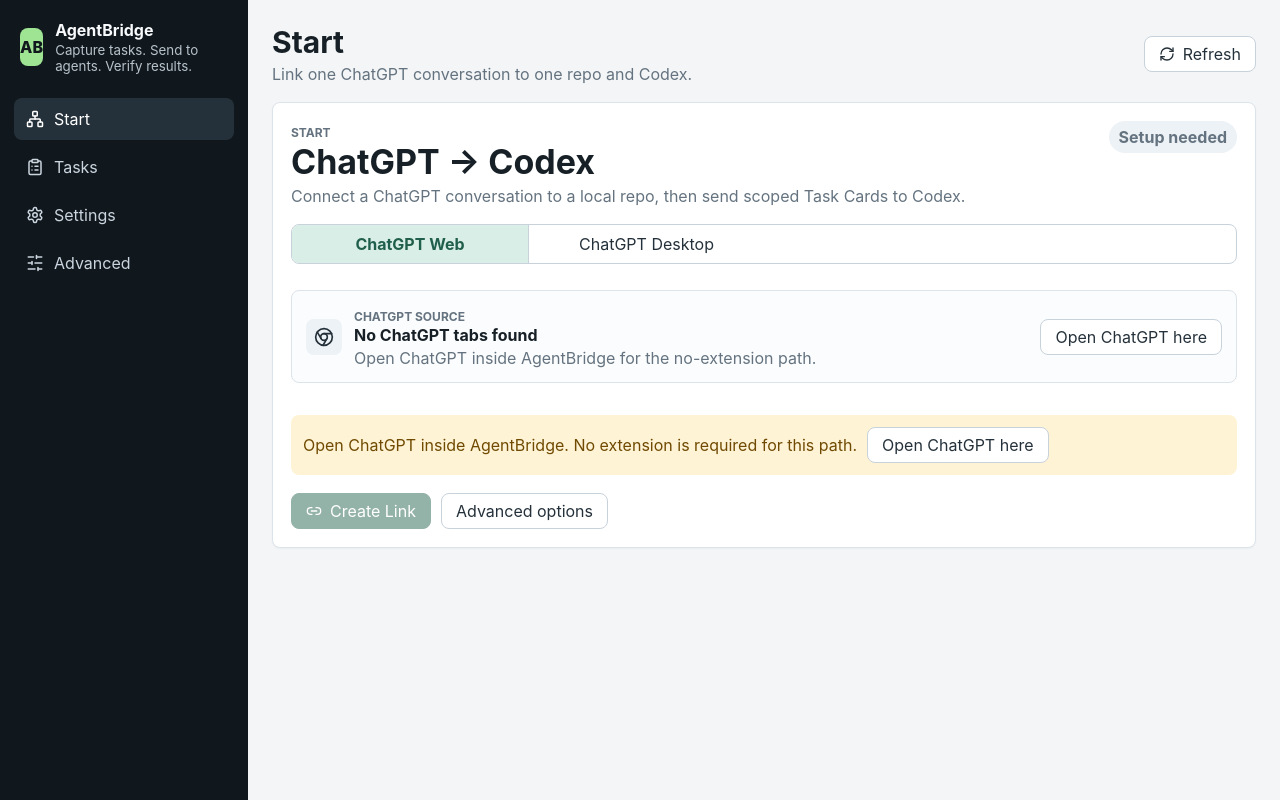
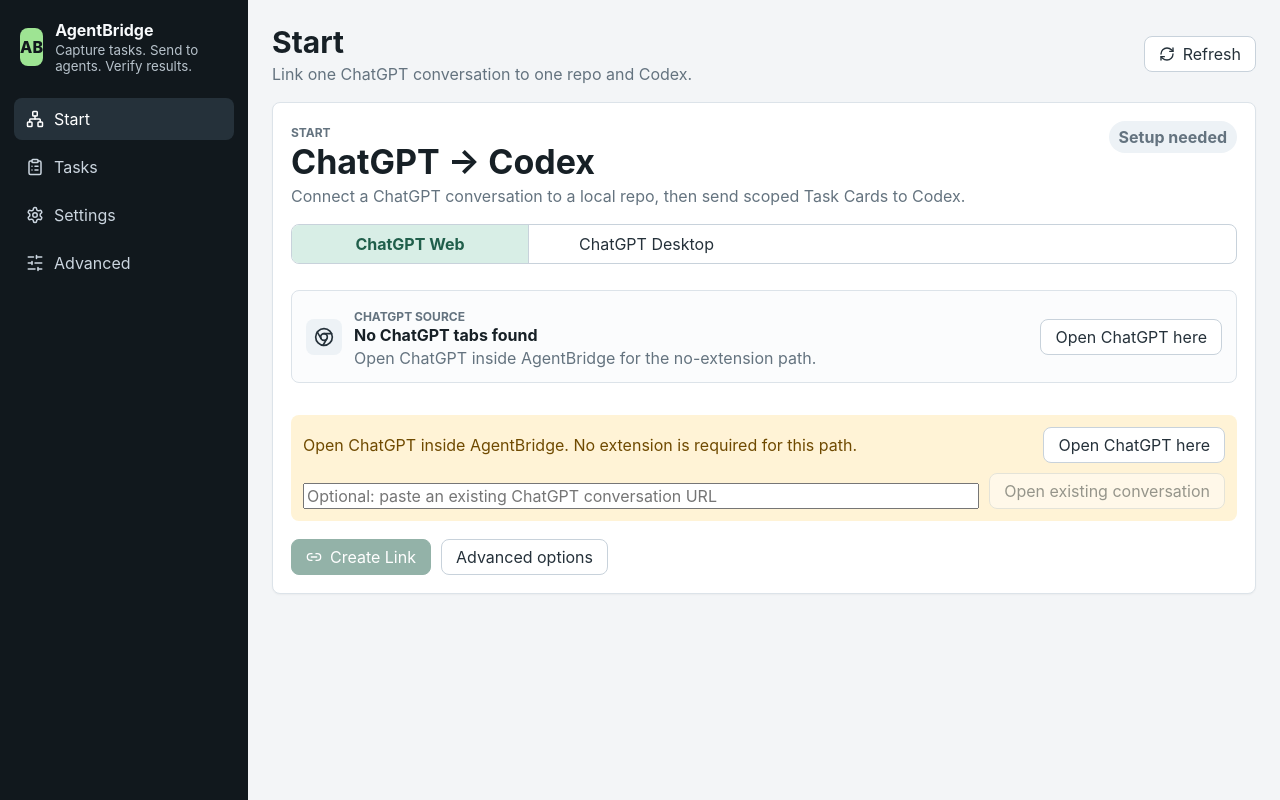
Before and after one commit to armanewy/agent-bridge, a React (Vite) app in the folder apps/desktop/: page / in a window 1280 px wide. Built offline with nearby package versions, Linux system fonts and the light colour scheme.

Commit message:
fix(desktop): support existing ChatGPT web sessions

```diff
--- a/apps/desktop/src/components/start/StartPage.tsx
+++ b/apps/desktop/src/components/start/StartPage.tsx
@@ -23,11 +23,13 @@
   selectedTargetComponentId?: string | undefined;
   selectedCodexThreadId?: string | undefined;
   manualCodexThreadId: string;
+  embeddedChatGptUrl: string;
   chatGptSourceMode: "chrome" | "desktop";
   linkError?: string | undefined;
   targetError?: string | undefined;
   onSelectCodexThread(threadId?: string): void;
   onManualCodexThreadIdChange(value: string): void;
+  onEmbeddedChatGptUrlChange(value: string): void;
   onChatGptSourceModeChange(mode: "chrome" | "desktop"): void;
   onSaveManualCodexThread(): void;
   onChooseRepo(): void;
@@ -37,7 +39,7 @@
   onOpenAdvanced(): void;
   onOpenSettings(): void;
   onProbeDesktopApps(): void;
-  onOpenEmbeddedChatGpt(): void;
+  onOpenEmbeddedChatGpt(url?: string): void;
   onCaptureEmbeddedChatGptSelection(): void;
   onConnectChrome(): void;
   onCheckChromeConnection(): void;
@@ -56,11 +58,13 @@
   selectedTargetComponentId,
   selectedCodexThreadId,
   manualCodexThreadId,
+  embeddedChatGptUrl,
   chatGptSourceMode,
   linkError,
   targetError,
   onSelectCodexThread,
   onManualCodexThreadIdChange,
+  onEmbeddedChatGptUrlChange,
   onChatGptSourceModeChange,
   onSaveManualCodexThread,
   onChooseRepo,
@@ -143,7 +147,7 @@
               onProbeDesktopApps,
               onOpenAdvanced,
               onOpenSettings,
-              onOpenEmbeddedChatGpt,
+              onOpenEmbeddedChatGpt: () => onOpenEmbeddedChatGpt(),
               onConnectChrome,
               onCheckChromeConnection
             })}
@@ -173,19 +177,22 @@
         </div>
 
         {!sourceReady ? (
-          <div className="warning-band">
-            <span>{sourceBlockedCopy(chatGptSourceMode, setupStatus, matchingSourceComponent)}</span>
-            <button type="button" className="secondary-button" onClick={sourceAction(chatGptSourceMode, setupStatus, matchingSourceComponent, {
+          <SourceSetupPanel
+            mode={chatGptSourceMode}
+            setupStatus={setupStatus}
+            sourceComponent={matchingSourceComponent}
+            embeddedChatGptUrl={embeddedChatGptUrl}
+            onEmbeddedChatGptUrlChange={onEmbeddedChatGptUrlChange}
+            onOpenEmbeddedChatGpt={onOpenEmbeddedChatGpt}
+            onAction={sourceAction(chatGptSourceMode, setupStatus, matchingSourceComponent, {
               onProbeDesktopApps,
               onOpenAdvanced,
               onOpenSettings,
-              onOpenEmbeddedChatGpt,
+              onOpenEmbeddedChatGpt: () => onOpenEmbeddedChatGpt(),
               onConnectChrome,
               onCheckChromeConnection
-            })}>
-              {sourceActionLabel(chatGptSourceMode, setupStatus, matchingSourceComponent)}
-            </button>
-          </div>
+            })}
+          />
         ) : null}
 
         {sourceReady && repoReady && codexTarget ? (
@@ -278,6 +285,53 @@
         {actionLabel}
       </button>
     </article>
+  );
+}
+
+function SourceSetupPanel({
+  mode,
+  setupStatus,
+  sourceComponent,
+  embeddedChatGptUrl,
+  onEmbeddedChatGptUrlChange,
+  onOpenEmbeddedChatGpt,
+  onAction
+}: {
+  mode: "chrome" | "desktop";
+  setupStatus?: SetupStatus | undefined;
+  sourceComponent?: LinkableComponent | undefined;
+  embeddedChatGptUrl: string;
+  onEmbeddedChatGptUrlChange(value: string): void;
+  onOpenEmbeddedChatGpt(url?: string): void;
+  onAction(): void;
+}): JSX.Element {
+  const showEmbeddedUrl = mode === "chrome" && !setupStatus?.extensionIdKnown && !setupStatus?.extensionConnected;
+  return (
+    <div className="warning-band stacked">
+      <div className="warning-row">
+        <span>{sourceBlockedCopy(mode, setupStatus, sourceComponent)}</span>
+        <button type="button" className="secondary-button" onClick={onAction}>
+          {sourceActionLabel(mode, setupStatus, sourceComponent)}
+        </button>
+      </div>
+      {showEmbeddedUrl ? (
+        <div className="inline-form">
+          <input
+            value={embeddedChatGptUrl}
+            onChange={(event) => onEmbeddedChatGptUrlChange(event.currentTarget.value)}
+            placeholder="Optional: paste an existing ChatGPT conversation URL"
+          />
+          <button
+            type="button"
+            className="secondary-button"
+            disabled={!embeddedChatGptUrl.trim()}
+            onClick={() => onOpenEmbeddedChatGpt(embeddedChatGptUrl)}
+          >
+            Open existing conversation
+          </button>
+        </div>
+      ) : null}
+    </div>
   );
 }
 
--- a/apps/desktop/src/main/preload.ts
+++ b/apps/desktop/src/main/preload.ts
@@ -40,7 +40,7 @@
   openChromeExtensionInstall: () => ipcRenderer.invoke("agentbridge:openChromeExtensionInstall"),
   openChromeExtensionsPage: () => ipcRenderer.invoke("agentbridge:openChromeExtensionsPage"),
   openChromeExtensionFolder: () => ipcRenderer.invoke("agentbridge:openChromeExtensionFolder"),
-  openEmbeddedChatGpt: () => ipcRenderer.invoke("agentbridge:openEmbeddedChatGpt"),
+  openEmbeddedChatGpt: (input?: { url?: string }) => ipcRenderer.invoke("agentbridge:openEmbeddedChatGpt", input),
   captureEmbeddedChatGptSelection: () => ipcRenderer.invoke("agentbridge:captureEmbeddedChatGptSelection"),
   selectRepoFolder: () => ipcRenderer.invoke("agentbridge:selectRepoFolder"),
   openDataFolder: () => ipcRenderer.invoke("agentbridge:openDataFolder"),
--- a/apps/desktop/src/renderer/App.tsx
+++ b/apps/desktop/src/renderer/App.tsx
@@ -70,6 +70,7 @@
   const [selectedTargetComponentId, setSelectedTargetComponentId] = useState<string | undefined>();
   const [selectedCodexThreadId, setSelectedCodexThreadId] = useState<string | undefined>();
   const [manualCodexThreadId, setManualCodexThreadId] = useState("");
+  const [embeddedChatGptUrl, setEmbeddedChatGptUrl] = useState("");
   const [chatGptSourceMode, setChatGptSourceMode] = useState<ChatGptSourceMode>("chrome");
   const [linkError, setLinkError] = useState<string | undefined>();
   const [discoveryWarnings, setDiscoveryWarnings] = useState<string[]>([]);
@@ -534,10 +535,10 @@
     }
   }
 
-  async function openEmbeddedChatGpt(): Promise<void> {
+  async function openEmbeddedChatGpt(url?: string): Promise<void> {
     setLinkError(undefined);
     try {
-      const source = await api.openEmbeddedChatGpt();
+      const source = await api.openEmbeddedChatGpt({ ...(url?.trim() ? { url: url.trim() } : {}) });
       await discoverComponents();
       await refresh();
       setSelectedSourceComponentId(`component_source_${source.id}`);
@@ -625,11 +626,13 @@
               selectedTargetComponentId={selectedTargetComponentId}
               selectedCodexThreadId={selectedCodexThreadId}
               manualCodexThreadId={manualCodexThreadId}
+              embeddedChatGptUrl={embeddedChatGptUrl}
               chatGptSourceMode={chatGptSourceMode}
               linkError={linkError}
               targetError={targetError}
               onSelectCodexThread={setSelectedCodexThreadId}
               onManualCodexThreadIdChange={setManualCodexThreadId}
+              onEmbeddedChatGptUrlChange={setEmbeddedChatGptUrl}
               onChatGptSourceModeChange={(mode) => {
                 setChatGptSourceMode(mode);
                 const nextSource = components.find((component) => component.roleCapabilities.canBeSource && isSourceForMode(component, mode) && !isDemoSourceComponent(component));
@@ -643,7 +646,7 @@
               onOpenAdvanced={() => setView("advanced")}
               onOpenSettings={() => setView("settings")}
               onProbeDesktopApps={() => void discoverComponents()}
-              onOpenEmbeddedChatGpt={() => void openEmbeddedChatGpt()}
+              onOpenEmbeddedChatGpt={(url) => void openEmbeddedChatGpt(url)}
               onCaptureEmbeddedChatGptSelection={() => void captureEmbeddedChatGptSelection()}
               onConnectChrome={() => void connectChrome()}
               onCheckChromeConnection={() => void refresh()}
--- a/apps/desktop/src/renderer/client.ts
+++ b/apps/desktop/src/renderer/client.ts
@@ -500,10 +500,16 @@
     async openChromeExtensionFolder() {
       return undefined;
     },
-    async openEmbeddedChatGpt() {
-      mockSources = [mockSource, ...mockSources.filter((source) => source.id !== mockSource.id)];
-      mockComponents = mergeMockComponents([mockBrowserTabComponent(mockSource), ...mockComponents]);
-      return mockSource;
+    async openEmbeddedChatGpt(input?: { url?: string }) {
+      const source = {
+        ...mockSource,
+        url: input?.url?.trim() || mockSource.url,
+        title: input?.url?.trim() ? "Existing ChatGPT conversation" : mockSource.title,
+        browser: "agentbridge" as const
+      };
+      mockSources = [source, ...mockSources.filter((item) => item.id !== source.id)];
+      mockComponents = mergeMockComponents([mockBrowserTabComponent(source), ...mockComponents]);
+      return source;
     },
     async captureEmbeddedChatGptSelection() {
       const capture = {
--- a/apps/desktop/src/renderer/styles.css
+++ b/apps/desktop/src/renderer/styles.css
@@ -684,6 +684,21 @@
 .warning-band {
   background: #fff3d6;
   color: #6f4a00;
+}
+
+.warning-band.stacked {
+  display: grid;
+  align-items: stretch;
+}
+
+.warning-row {
+  display: flex;
+  align-items: center;
+  gap: 10px;
+}
+
+.warning-row span {
+  flex: 1;
 }
 
 .ok-band,
--- a/apps/desktop/src/services/bridge-contract.ts
+++ b/apps/desktop/src/services/bridge-contract.ts
@@ -195,7 +195,7 @@
   openChromeExtensionInstall(): Promise<void>;
   openChromeExtensionsPage(): Promise<void>;
   openChromeExtensionFolder(): Promise<void>;
-  openEmbeddedChatGpt(): Promise<BrowserTabSource>;
+  openEmbeddedChatGpt(input?: { url?: string }): Promise<BrowserTabSource>;
   captureEmbeddedChatGptSelection(): Promise<Capture>;
   selectRepoFolder(): Promise<string | undefined>;
   openDataFolder(): Promise<void>;
```
Also changed, not shown: apps/desktop/src/main/main.ts (+23 -4 lines), 2 other files (tests, documents, lock files or other folders).
